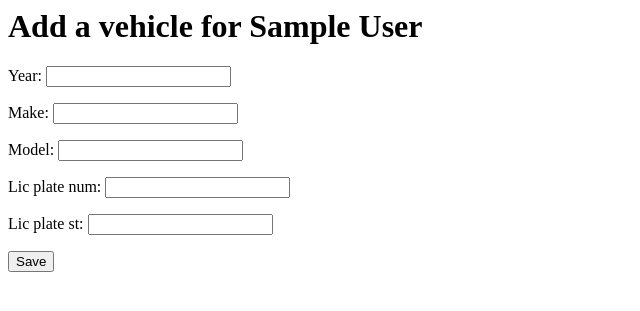
After one commit to djcroissant/getyrbeta, a Django app: page /trips/profile/1/addvehicle/ in a window 1280 px wide. The commit adds this page. Shown: the top 311 px of the page, without its empty margins (0-640 px from the left). Run offline with Django 3.2, Linux system fonts and the light colour scheme; tables that the repository leaves empty hold one stand-in row (values such as "Sample post").

Commit message:
Refactor to class based views

```diff
--- a/trips/models.py
+++ b/trips/models.py
@@ -1,8 +1,8 @@
 from django.db import models
 
 class Trip(models.Model):
-    th_lat = models.CharField(max_length = 20)
-    th_lon = models.CharField(max_length = 20)
+    trailhead_latitude = models.CharField(max_length = 20)
+    trailhead_longitude = models.CharField(max_length = 20)
     title = models.CharField(max_length = 50)
 
     def __str__(self):
--- a/trips/templates/trips/detail.html
+++ b/trips/templates/trips/detail.html
@@ -1,13 +1,13 @@
 {% if trip %}
   <h1>{{ trip.title }}</h1>
-  {% if trip.th_lat and trip.th_lon %}
-    <h3>Trailhead coordinates: {{ trip.th_lat }}, {{ trip.th_lon }}</h3>
+  {% if trip.trailhead_latitude and trip.trailhead_longitude %}
+    <h3>Trailhead coordinates: {{ trip.trailhead_latitude }}, {{ trip.trailhead_longitude }}</h3>
   {% endif %}
   <h2>Confirmed Attendees:</h2>
   {% if user_list %}
     <ul>
     {% for user in user_list %}
-      <li><a href="{% url 'trips:user_profile' user.id %}">{{ user }}</a></li>
+      <li><a href="{% url 'trips:user_detail' user.id %}">{{ user }}</a></li>
     {% endfor %}
     </ul>
   {% else %}
--- a/trips/templates/users/profile.html
+++ b/trips/templates/users/detail.html
@@ -11,6 +11,7 @@
   {% else %}
     <p>No vehicle information available.</p>
   {% endif %}
+  <a href="{% url 'trips:vehicle_create' user.id %}">Add vehicle</a>
 {% else %}
   <p>No user information available.</p>
 {% endif %}
--- /dev/null
+++ b/trips/templates/vehicles/create.html
@@ -0,0 +1,9 @@
+<h1>Add a vehicle for {{ user }}</h1>
+
+{% if error_message %}<p><strong>{{ error_message }}</strong></p>{% endif %}
+
+<form action="" method="post">
+{% csrf_token %}
+  {{form.as_p}}
+  <input type="submit" value="Save" />
+</form>
--- a/trips/urls.py
+++ b/trips/urls.py
@@ -4,8 +4,14 @@ from . import views
 
 app_name = 'trips'
 urlpatterns = [
-    url(r'^$', views.index, name='index'),
-    url(r'^profile/(?P<user_id>[0-9]+)/$', views.user_profile, name='user_profile'),
-    url(r'^vehicle/(?P<vehicle_id>[0-9]+)/$', views.vehicle_detail, name='vehicle_detail'),
-    url(r'^trip/(?P<trip_id>[0-9]+)/$', views.trip_detail, name='trip_detail'),
+    url(r'^$',
+    views.TripList.as_view(), name='trip_list'),
+    url(r'^profile/(?P<pk>[0-9]+)/$',
+    views.UserView.as_view(), name='user_detail'),
+    url(r'^vehicle/(?P<pk>[0-9]+)/$',
+    views.VehicleView.as_view(), name='vehicle_detail'),
+    url(r'^trip/(?P<pk>[0-9]+)/$',
+    views.TripView.as_view(), name='trip_detail'),
+    url(r'^profile/(?P<user_id>[0-9]+)/addvehicle/$',
+    views.VehicleCreateView.as_view(), name='vehicle_create'),
 ]
--- a/trips/views.py
+++ b/trips/views.py
@@ -1,31 +1,56 @@
 from django.shortcuts import render, get_object_or_404
-from django.http import HttpResponse
-from django.http import Http404
+from django.http import HttpResponse, HttpResponseRedirect
+from django.urls import reverse
+from django.views import generic
 
 from .models import User, Vehicle, Trip
 
 
-def index(request):
-    return HttpResponse("Hi, you're at the trips index")
+class TripList(generic.ListView):
+    model = Trip
+    template_name = 'trips/index.html'
+    # context_object_name = 'trip_list'
+    #
+    # def get_queryset(self):
+    #     return Trip.objects.order_by('-title')
 
-def user_profile(request, user_id):
-    user = User.objects.get(pk = user_id)
-    vehicle_list = user.vehicle_set.all()
-    context = {
-        'user': user,
-        'vehicle_list': vehicle_list,
-    }
-    return render(request, 'users/profile.html', context)
+class UserView(generic.DetailView):
+    model = User
+    template_name = 'users/detail.html'
 
-def vehicle_detail(request, vehicle_id):
-    vehicle = get_object_or_404(Vehicle, pk=vehicle_id)
-    return render(request, 'vehicles/detail.html', {'vehicle': vehicle})
+    def get_context_data(self, **kwargs):
+        context = super(UserView, self).get_context_data(**kwargs)
+        context['vehicle_list'] = self.object.vehicle_set.all()
+        return context
 
-def trip_detail(request, trip_id):
-    trip = get_object_or_404(Trip, pk=trip_id)
-    user_list = trip.user_set.all()
-    context = {
-        'trip': trip,
-        'user_list': user_list,
-    }
-    return render(request, 'trips/detail.html', context)
+class VehicleView(generic.DetailView):
+    model = Vehicle
+    template_name = 'vehicles/detail.html'
+
+class VehicleCreateView(generic.CreateView):
+    model = Vehicle
+    template_name = 'vehicles/create.html'
+    fields = ['year', 'make', 'model', 'lic_plate_num',
+              'lic_plate_st']
+
+    def get_success_url(self, **kwargs):
+        return reverse('trips:user_detail', args=(self.kwargs['user_id'],))
+
+    def get_context_data(self, **kwargs):
+        context = super(VehicleCreateView, self).get_context_data(**kwargs)
+        context['user'] = User.objects.get(pk=self.kwargs['user_id'])
+        return context
+
+    def form_valid(self, form):
+        form.instance.user = User.objects.get(pk=self.kwargs['user_id'])
+        return super(VehicleCreateView, self).form_valid(form)
+
+
+class TripView(generic.DetailView):
+    model = Trip
+    template_name = 'trips/detail.html'
+
+    def get_context_data(self, **kwargs):
+        data = super().get_context_data(**kwargs)
+        data['user_list'] = self.object.user_set.all()
+        return data
```
Also changed, not shown: trips/templates/trips/index.html (added, +10 -0 lines), trips/migrations/0003_auto_20170829_0950.py (added).
